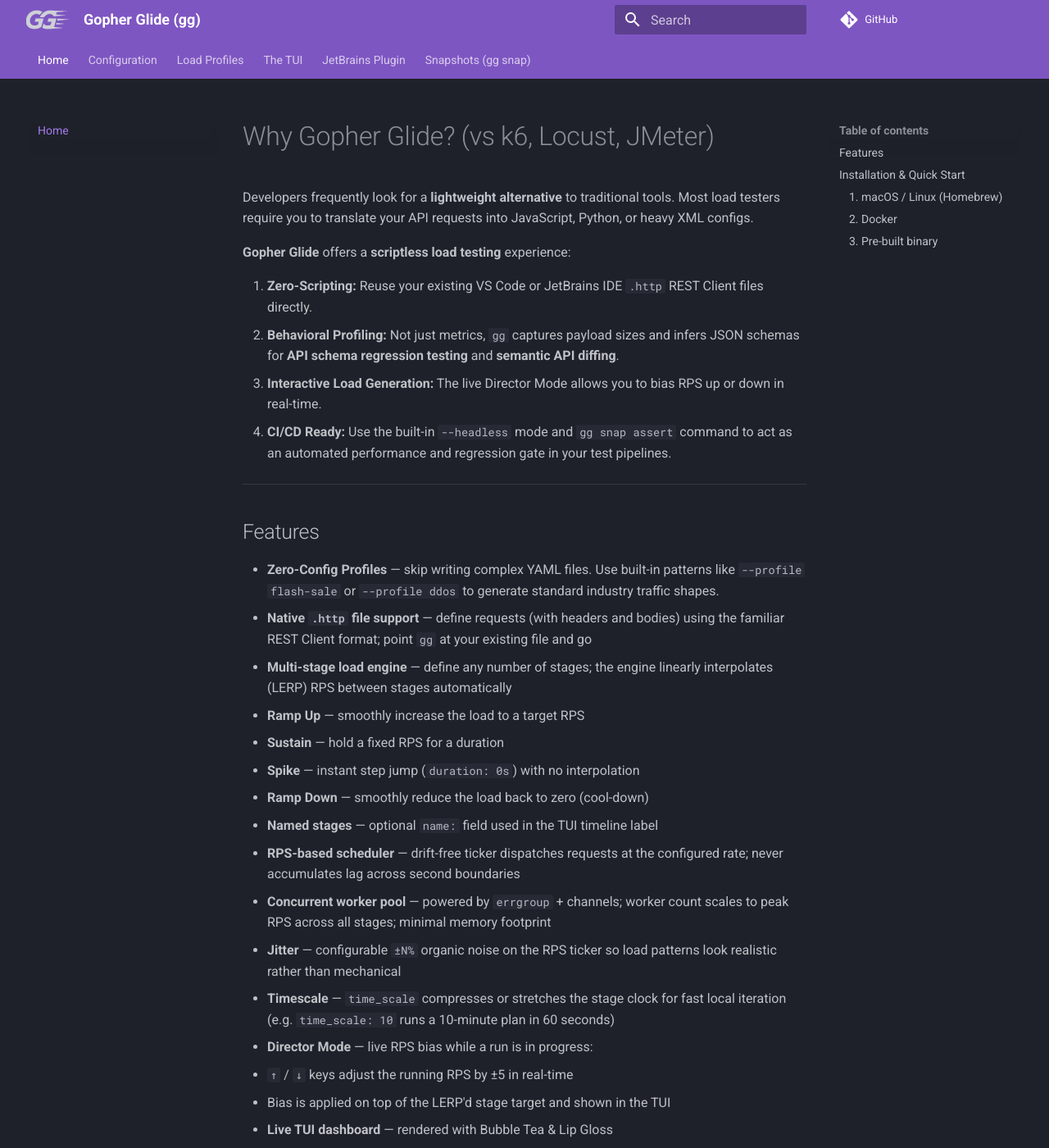
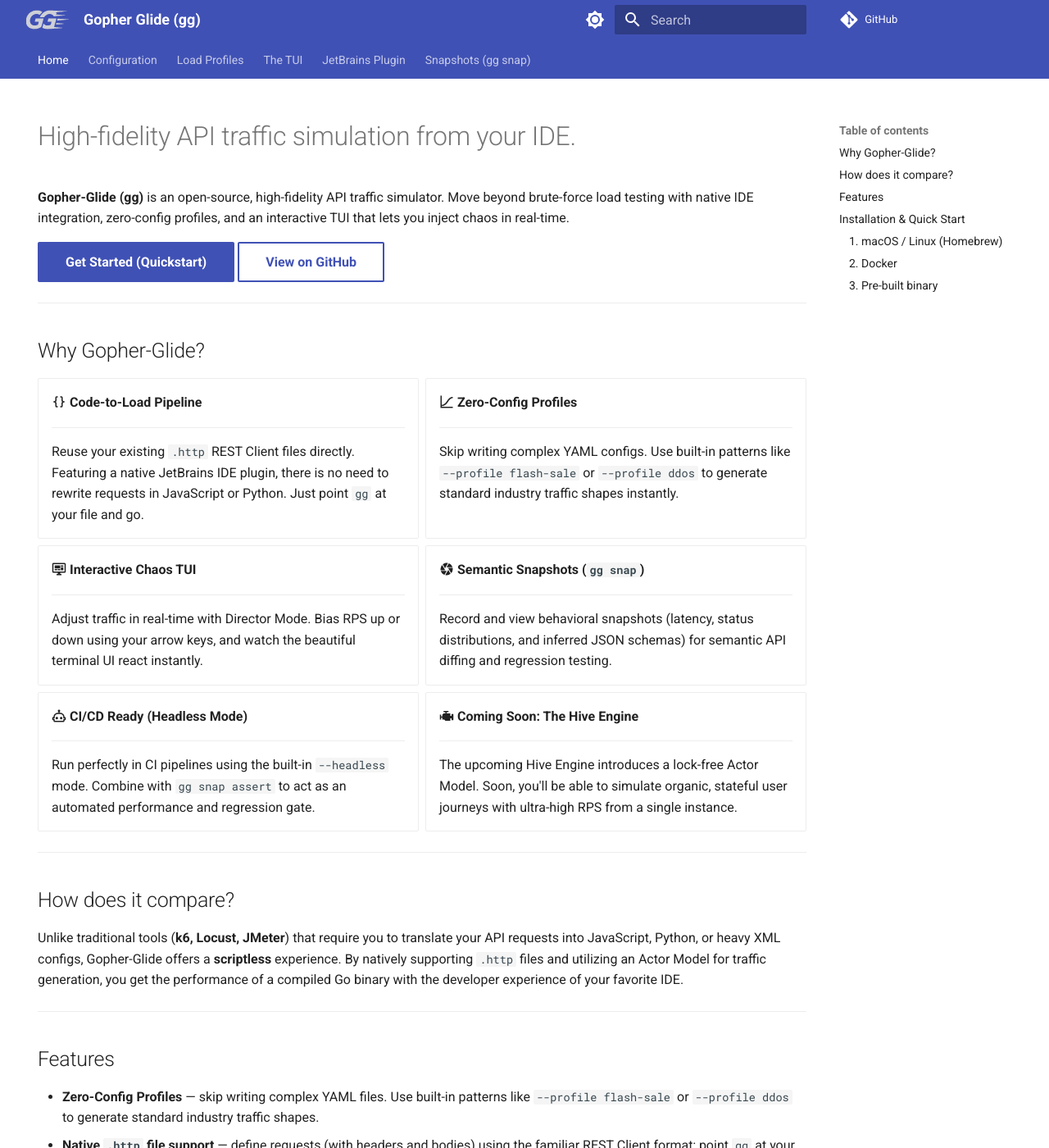
Before and after one commit to shyam-s00/gopher-glide, an MkDocs documentation site: the page built from docs/index.md, in a window 1280 px wide and 1400 px high. Shown: the whole window at 82% size. Built offline with MkDocs 1.6.1 and Material for MkDocs 9.7.7, drawn with Linux system fonts in a browser that asks for light colours; comment, search, counter and statistics services are not loaded; some of the changed text lies outside the part shown.

Commit message:
chore: update ghpages

```diff
--- a/docs/index.md
+++ b/docs/index.md
@@ -1,13 +1,58 @@
-# Why Gopher Glide? (vs k6, Locust, JMeter)
+---
+hide:
+  - navigation
+---
 
-Developers frequently look for a **lightweight alternative** to traditional tools. Most load testers require you to translate your API requests into JavaScript, Python, or heavy XML configs.
+# High-fidelity API traffic simulation from your IDE.
 
-**Gopher Glide** offers a **scriptless load testing** experience:
+**Gopher-Glide (gg)** is an open-source, high-fidelity API traffic simulator. Move beyond brute-force load testing with native IDE integration, zero-config profiles, and an interactive TUI that lets you inject chaos in real-time.
 
-1. **Zero-Scripting:** Reuse your existing VS Code or JetBrains IDE `.http` REST Client files directly.
-2. **Behavioral Profiling:** Not just metrics, `gg` captures payload sizes and infers JSON schemas for **API schema regression testing** and **semantic API diffing**.
-3. **Interactive Load Generation:** The live Director Mode allows you to bias RPS up or down in real-time.
-4. **CI/CD Ready:** Use the built-in `--headless` mode and `gg snap assert` command to act as an automated performance and regression gate in your test pipelines.
+[Get Started (Quickstart)](#installation-quick-start){ .md-button .md-button--primary }
+[View on GitHub](https://github.com/shyam-s00/gopher-glide){ .md-button }
+
+---
+
+## Why Gopher-Glide?
+
+<div class="grid cards" markdown>
+
+-   :material-code-braces: **Code-to-Load Pipeline**
+
+    ---
+    Reuse your existing `.http` REST Client files directly. Featuring a native JetBrains IDE plugin, there is no need to rewrite requests in JavaScript or Python. Just point `gg` at your file and go.
+
+-   :material-chart-bell-curve-cumulative: **Zero-Config Profiles**
+
+    ---
+    Skip writing complex YAML configs. Use built-in patterns like `--profile flash-sale` or `--profile ddos` to generate standard industry traffic shapes instantly.
+
+-   :material-monitor-dashboard: **Interactive Chaos TUI**
+
+    ---
+    Adjust traffic in real-time with Director Mode. Bias RPS up or down using your arrow keys, and watch the beautiful terminal UI react instantly.
+
+-   :material-camera-iris: **Semantic Snapshots (`gg snap`)**
+
+    ---
+    Record and view behavioral snapshots (latency, status distributions, and inferred JSON schemas) for semantic API diffing and regression testing.
+
+-   :material-robot-outline: **CI/CD Ready (Headless Mode)**
+
+    ---
+    Run perfectly in CI pipelines using the built-in `--headless` mode. Combine with `gg snap assert` to act as an automated performance and regression gate.
+
+-   :material-engine: **Coming Soon: The Hive Engine**
+
+    ---
+    The upcoming Hive Engine introduces a lock-free Actor Model. Soon, you'll be able to simulate organic, stateful user journeys with ultra-high RPS from a single instance.
+
+</div>
+
+---
+
+## How does it compare?
+
+Unlike traditional tools (**k6, Locust, JMeter**) that require you to translate your API requests into JavaScript, Python, or heavy XML configs, Gopher-Glide offers a **scriptless** experience. By natively supporting `.http` files and utilizing an Actor Model for traffic generation, you get the performance of a compiled Go binary with the developer experience of your favorite IDE.
 
 ---
 
--- a/mkdocs.yml
+++ b/mkdocs.yml
@@ -1,5 +1,5 @@
 site_name: Gopher Glide (gg)
-site_description: High-Performance API Load Testing Tool Built in Go
+site_description: High-fidelity API traffic simulation from your IDE. Beyond brute-force load testing.
 site_url: https://gopherglide.dev
 repo_url: https://github.com/shyam-s00/gopher-glide
 
@@ -8,12 +8,35 @@ theme:
   logo: assets/ggToolIcon_dark.svg
   favicon: assets/pluginIcon.svg
   palette:
-    scheme: slate
-    primary: deep purple
-    accent: cyan
+    # Palette toggle for light mode
+    - media: "(prefers-color-scheme: light)"
+      scheme: default
+      primary: indigo
+      accent: deep purple
+      toggle:
+        icon: material/brightness-7
+        name: Switch to dark mode
+    # Palette toggle for dark mode
+    - media: "(prefers-color-scheme: dark)"
+      scheme: slate
+      primary: indigo
+      accent: deep purple
+      toggle:
+        icon: material/brightness-4
+        name: Switch to light mode
   features:
     - navigation.tabs
     - content.code.copy
+
+markdown_extensions:
+  - attr_list
+  - md_in_html
+  - admonition
+  - pymdownx.details
+  - pymdownx.superfences
+  - pymdownx.emoji:
+      emoji_index: !!python/name:material.extensions.emoji.twemoji
+      emoji_generator: !!python/name:material.extensions.emoji.to_svg
 
 extra_css:
   - stylesheets/extra.css
```
Also changed, not shown: readme.md (+4 -4 lines).
